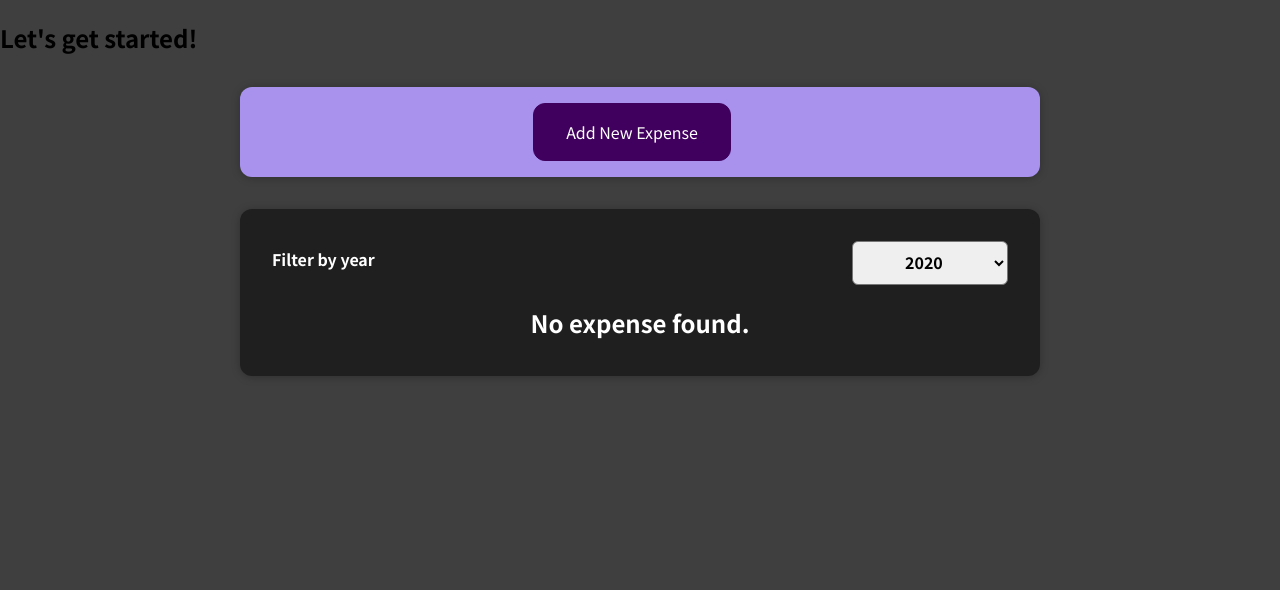
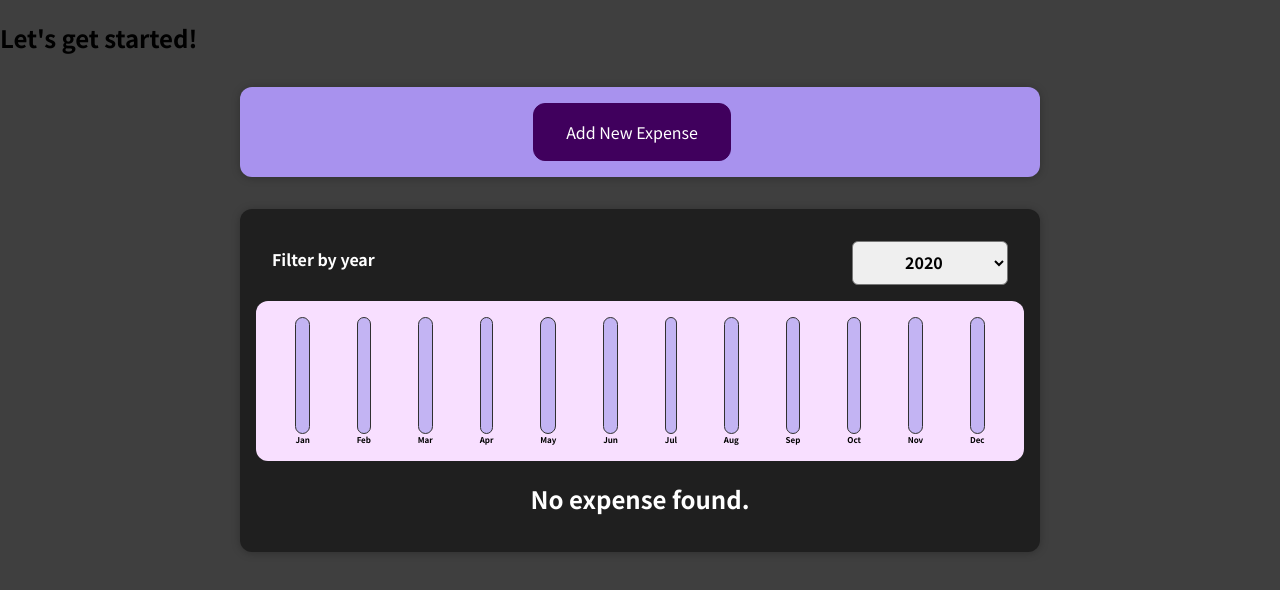
Before and after one commit to rizwan-zaheer-pikessoft/maxi-react, a React (Create React App) app: page / in a window 1280 px wide. Shown: the top 590 px of the page. Built offline with nearby package versions, Linux system fonts and the light colour scheme.

Commit message:
MAXI-93:wrap up

```diff
--- a/src/components/Chart/Chart.js
+++ b/src/components/Chart/Chart.js
@@ -2,12 +2,18 @@ import './Chart.css'
 import ChatBar from "./ChatBar";
 
 export const Chart = (props) => {
+    const dataPointValues = props.dataPoints.map(dataPoint => {
+        return dataPoint.value
+    });
+    console.log(dataPointValues);
+    const maxValue = Math.max(...dataPointValues);
     return (
         <div className="chart">
             {props.dataPoints.map(dataPoint =>
                 <ChatBar
                     key={dataPoint.label}
-                    maxValue={null}
+                    value={dataPoint.value}
+                    maxValue={maxValue}
                     label={dataPoint.label}
                 />
             )}
--- a/src/components/Chart/ChatBar.js
+++ b/src/components/Chart/ChatBar.js
@@ -9,8 +9,8 @@ export const ChatBar = (props) => {
         <div className="chart-bar">
             <div className="chart-bar__inner">
                 <div className="chart-bar__fill" style={{height: barFillHeight}}></div>
-                <div className="chart-bar__label">{props.label}</div>
             </div>
+            <div className="chart-bar__label">{props.label}</div>
         </div>
     )
 }
--- /dev/null
+++ b/src/components/Expenses/ExpenseChart.js
@@ -0,0 +1,26 @@
+import Chart from "../Chart/Chart";
+
+export const ExpenseChart = (props) => {
+    let expenseChart = [
+        {"label": "Jan", "value": 0},
+        {"label": "Feb", "value": 0},
+        {"label": "Mar", "value": 0},
+        {"label": "Apr", "value": 0},
+        {"label": "May", "value": 0},
+        {"label": "Jun", "value": 0},
+        {"label": "Jul", "value": 0},
+        {"label": "Aug", "value": 0},
+        {"label": "Sep", "value": 0},
+        {"label": "Oct", "value": 0},
+        {"label": "Nov", "value": 0},
+        {"label": "Dec", "value": 0}
+    ];
+    for (const expense of props.expenses) {
+        const expenseMonth = expense.date.getMonth();
+        expenseChart[expenseMonth].value += expense.amount;
+    }
+    return (
+        <Chart dataPoints={expenseChart}/>
+    )
+}
+export default ExpenseChart;
--- a/src/components/Expenses/Expenses.js
+++ b/src/components/Expenses/Expenses.js
@@ -4,6 +4,7 @@ import ExpenseFilter from "../ExpenseFilter/ExpenseFilter";
 import '../ExpenseFilter/ExpenseFilter.css'
 import {useState} from "react";
 import ExpenseList from "./ExpenseList";
+import ExpenseChart from "./ExpenseChart";
 
 const Expenses = (props) => {
     const [filteredYear, setFilteredYear] = useState('2020');
@@ -17,6 +18,7 @@ const Expenses = (props) => {
         <div>
             <Card className="expenses">
                 <ExpenseFilter onSelected={filteredYear} onChangeYearFilter={onChangeYearFilter}/>
+                <ExpenseChart expenses={filteredItems}/>
                 <ExpenseList items={filteredItems}/>
             </Card>
         </div>
--- a/src/components/NewExpense/ExpenseForm.js
+++ b/src/components/NewExpense/ExpenseForm.js
@@ -18,7 +18,7 @@ export const ExpenseForm = (props) => {
         event.preventDefault();
         const eventData = {
             title: enteredTitle,
-            amount: enteredAmount,
+            amount: Number(enteredAmount),
             date: new Date(enteredDate),
         }
         props.onSaveNewExpenseData(eventData);
```
